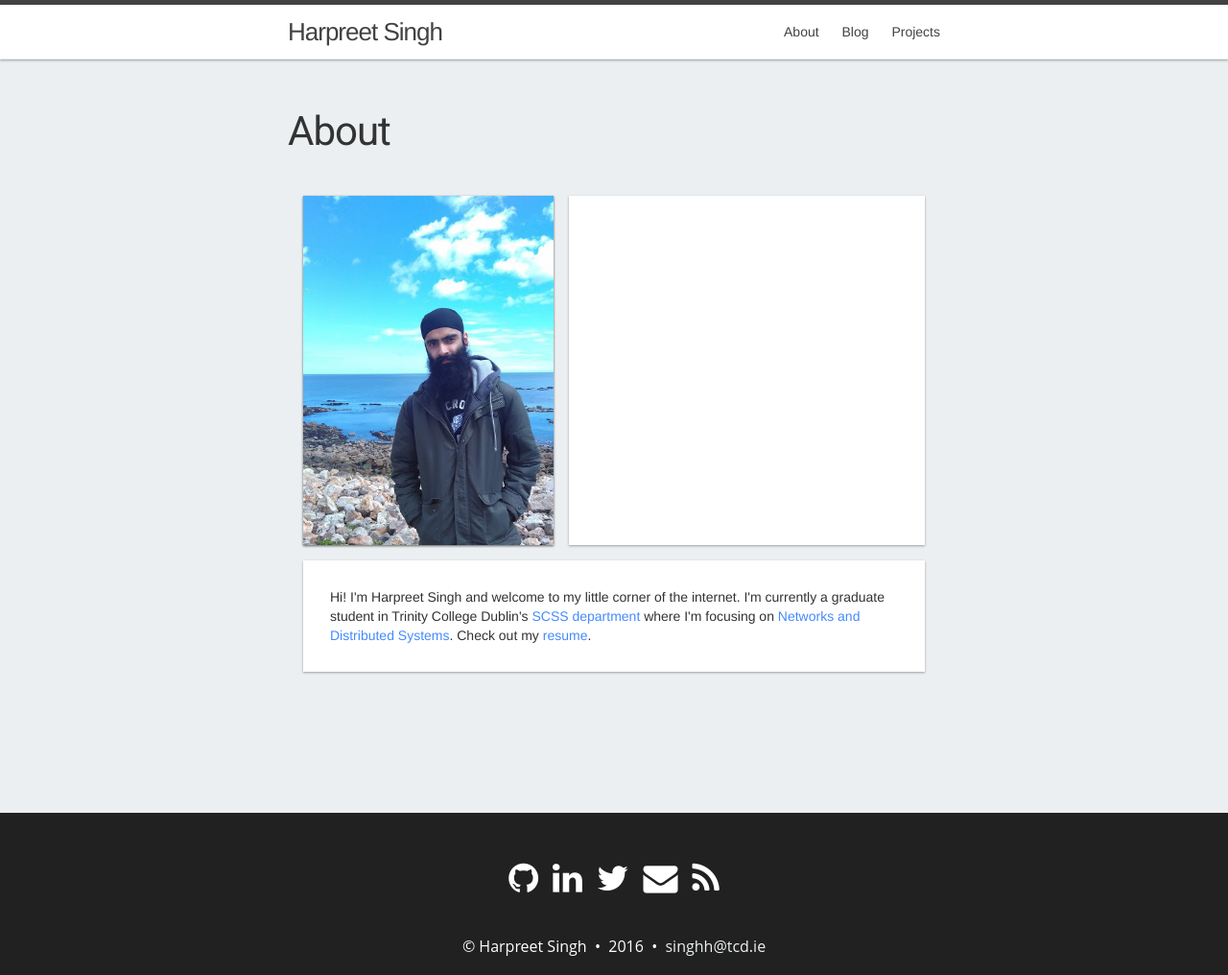
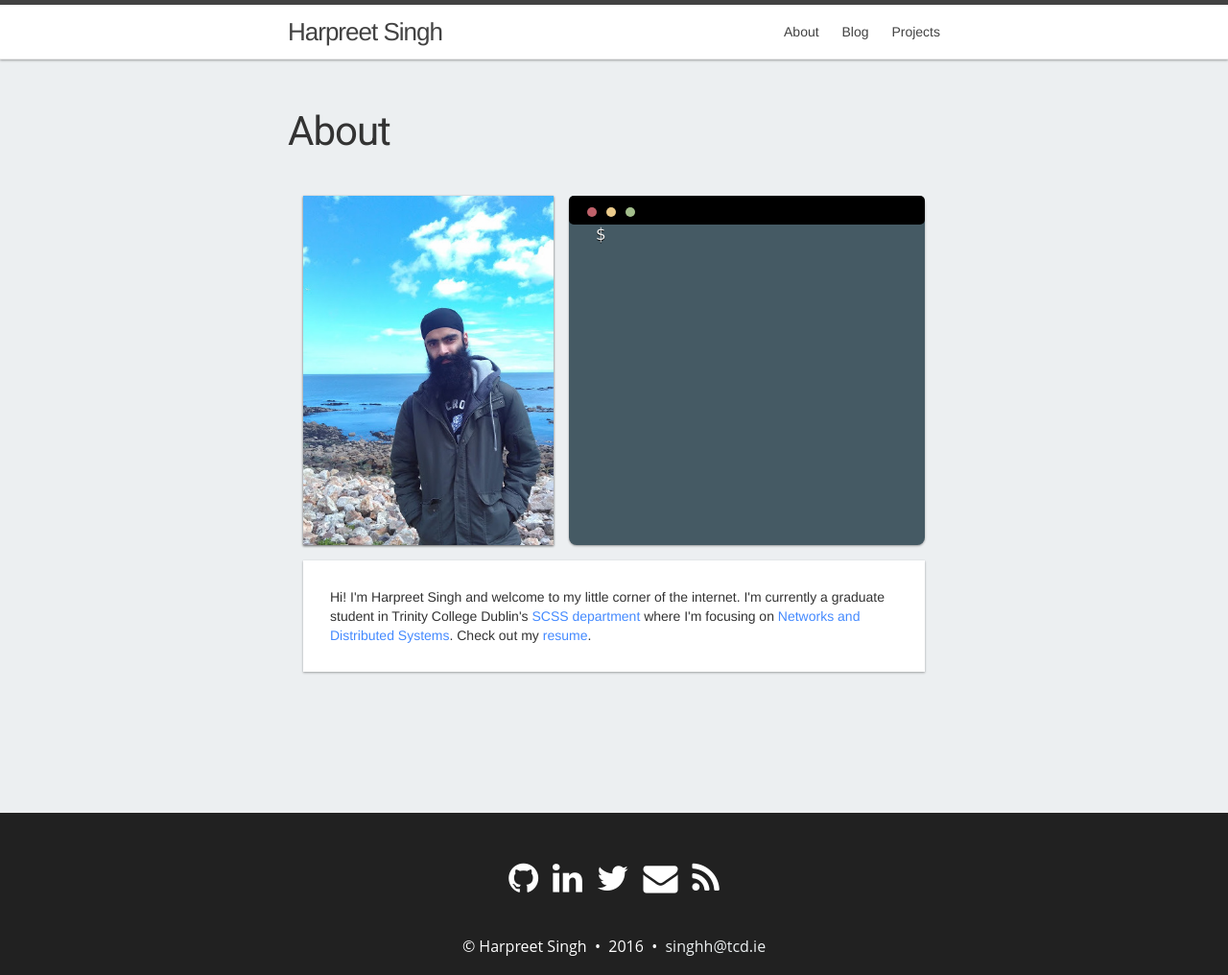
Before and after one commit to harpresing/etSingh.github.io, a Jekyll site: the page built from about.md, in a window 1280 px wide. Shown: the whole page at 96% size. Built offline with Jekyll 4.4.1, drawn with Linux system fonts in a browser that asks for light colours; nearby versions of some CDN libraries.

Commit message:
Improved about.md

```diff
--- /dev/null
+++ b/_sass/_cursor.scss
@@ -0,0 +1,73 @@
+.typed-cursor {
+  opacity: 1;
+  -webkit-animation: blink 0.7s infinite;
+  -moz-animation: blink 0.7s infinite;
+  animation: blink 0.7s infinite;
+}
+
+@keyframes blink {
+  0% {
+    opacity: 1;
+  }
+
+  50% {
+    opacity: 0;
+  }
+
+  100% {
+    opacity: 1;
+  }
+}
+
+
+@-webkit-keyframes blink {
+  0% {
+    opacity: 1;
+  }
+
+  50% {
+    opacity: 0;
+  }
+
+  100% {
+    opacity: 1;
+  }
+}
+
+
+@-moz-keyframes blink {
+  0% {
+    opacity: 1;
+  }
+
+  50% {
+    opacity: 0;
+  }
+
+  100% {
+    opacity: 1;
+  }
+}
+
+.text{
+    //height: 100%;
+    border-radius:8px;
+    background-color: #455A64;
+    color: #f0f0f0;
+    text-shadow: #000 0px 1px 0px;
+    font-family: "Consolas", "Courier New", "Courier";
+    font-size: 1.25em;
+    line-height: 1.40em;
+    font-weight: 500;
+    text-align: left;
+    position: relative;
+}
+.bar {
+    height: 30px;
+    background: black;
+    border-radius: 5px;
+    position: absolute;
+    top: 0;
+    left: 0;
+    right: 0;
+}
--- a/about.md
+++ b/about.md
@@ -4,11 +4,20 @@ title: About
 permalink: /about/
 ---
 {% include _scripts/personSchema.html %}
+{% include _scripts/typed.html %}
 <div class="mdl-grid">
 <div class="mdl-cell mdl-cell--5-col card shadowDepth1">
 <img src="../images/me.jpg" class="shadowDepth1" alt="Harpreet Singh"/>
 </div>
-<div class="mdl-cell mdl-cell--7-col card card__padding shadowDepth1">
+<div class="text mdl-cell mdl-cell--7-col card card__padding shadowDepth1">
+<div class="bar">
+    <svg height="20" width="100">
+     	<circle cx="24" cy="14" r="5" fill="#bf616a" />
+        <circle cx="44" cy="14" r="5" fill="#ebcb8b" />
+        <circle cx="64" cy="14" r="5" fill="#a3be8c" />
+    </svg>
+</div>
+$ <span class="element" style="height: 300px;"></span>
 </div>
 <div class="mdl-cell mdl-cell--12-col card card__padding shadowDepth1">
 Hi! I'm Harpreet Singh and welcome to my little corner of the internet. I'm currently a graduate student in Trinity College Dublin's <a href="https://www.scss.tcd.ie/">SCSS department</a> where I'm focusing on <a href="https://www.scss.tcd.ie/postgraduate/mscnds/">Networks and Distributed Systems</a>. Check out my <a href="../HarpreetSinghCV.pdf">resume</a>.
--- a/css/main.scss
+++ b/css/main.scss
@@ -55,5 +55,6 @@ $on-laptop:        800px;
         "syntax-highlighting",
         "social-buttons",
         "responsiveFooter",
-        "mdl"
+        "mdl",
+        "cursor"
 ;
```
Also changed, not shown: _includes/_scripts/typed.html (added, +12 -0 lines).
